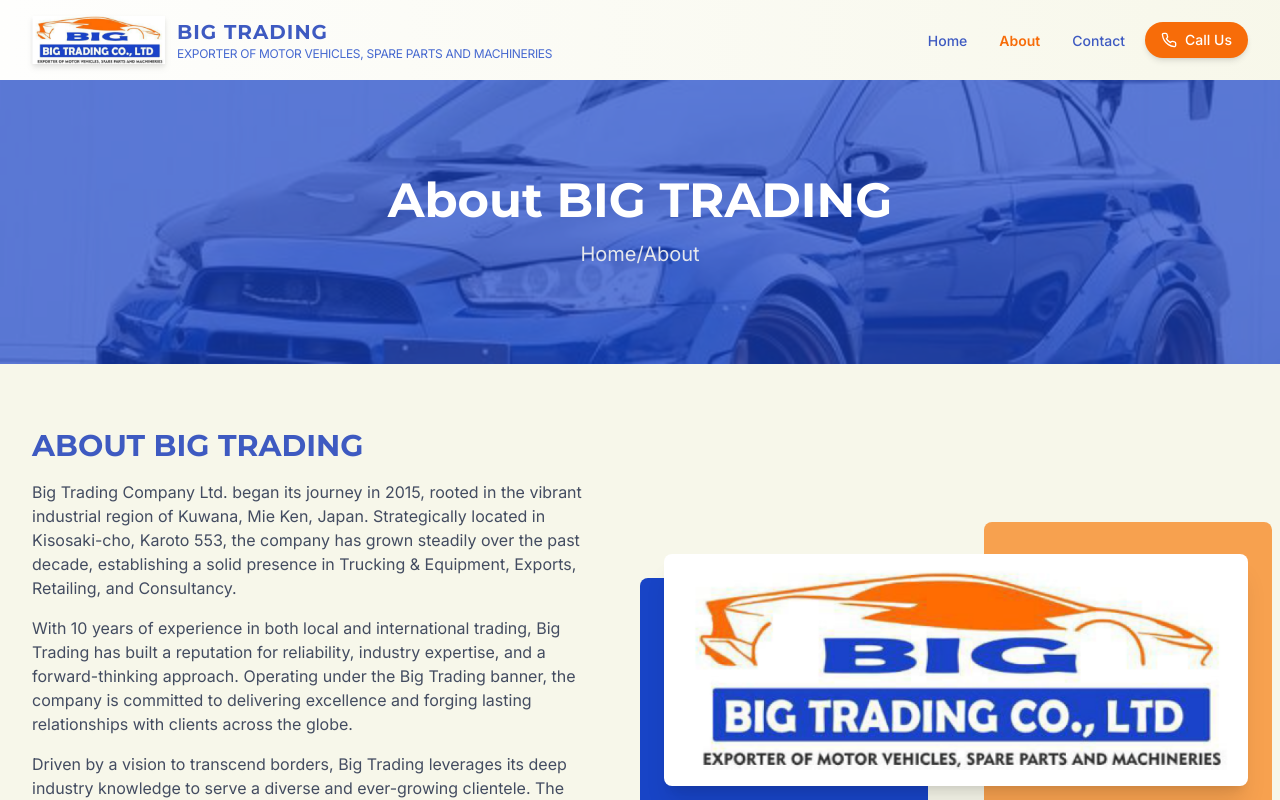
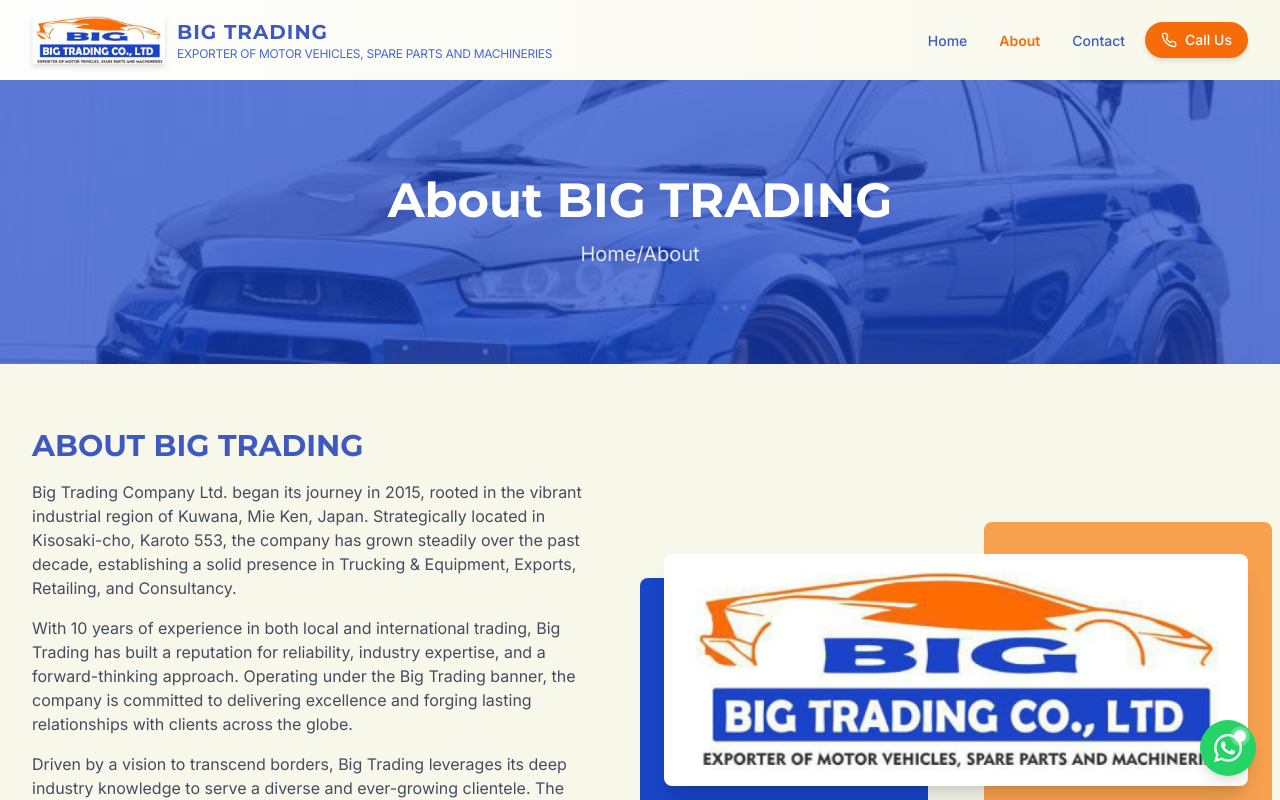
Before and after one commit to nirzaf/bigtradingjp, a React (Vite) app: page /about in a window 1280 px wide. Shown: the top 800 px of the page. Built offline with nearby package versions, Linux system fonts and the light colour scheme.

Commit message:
Add WhatsAppButton component: implement chat functionality with tooltip and animation for enhanced user interaction

```diff
--- a/src/App.tsx
+++ b/src/App.tsx
@@ -6,6 +6,7 @@
 import Footer from './components/layout/Footer';
 import LoadingSpinner from './components/ui/LoadingSpinner';
 import WideBanner from './components/ui/WideBanner';
+import WhatsAppButton from './components/ui/WhatsAppButton';
 
 // Lazy load pages for better performance
 const HomePage = lazy(() => import('./pages/HomePage'));
@@ -41,6 +42,7 @@
         />
       </div>
       <Footer />
+      <WhatsAppButton />
     </div>
   );
 }
--- /dev/null
+++ b/src/components/ui/WhatsAppButton.tsx
@@ -0,0 +1,78 @@
+import { motion, AnimatePresence } from 'framer-motion';
+import { useState } from 'react';
+
+const WhatsAppButton = () => {
+  const [showTooltip, setShowTooltip] = useState(false);
+
+  const handleTouch = () => {
+    setShowTooltip(true);
+    setTimeout(() => setShowTooltip(false), 2000); // Hide tooltip after 2 seconds
+  };
+
+  // Format the phone number for WhatsApp (remove spaces and dashes)
+  const phoneNumber = '+81804213-9008'.replace(/[-\s]/g, '');
+  const defaultMessage = encodeURIComponent('Hello! I am interested in your vehicles/equipment. Can you provide more information?');
+  const whatsappUrl = `https://wa.me/${phoneNumber}?text=${defaultMessage}`;
+
+  return (
+    <div className="fixed bottom-6 right-6 z-50">
+      <motion.a
+        href={whatsappUrl}
+        target="_blank"
+        rel="noopener noreferrer"
+        className="flex items-center justify-center w-14 h-14 bg-[#25D366] rounded-full shadow-lg hover:shadow-xl"
+        whileHover={{ scale: 1.1 }}
+        whileTap={{ scale: 0.9 }}
+        initial={{ opacity: 0, y: 20 }}
+        animate={{ opacity: 1, y: 0 }}
+        transition={{ duration: 0.3 }}
+        aria-label="Chat on WhatsApp"
+        onMouseEnter={() => setShowTooltip(true)}
+        onMouseLeave={() => setShowTooltip(false)}
+        onTouchStart={handleTouch}
+      >
+      <div className="relative">
+        {/* WhatsApp Icon */}
+        <svg
+          xmlns="http://www.w3.org/2000/svg"
+          viewBox="0 0 24 24"
+          className="w-7 h-7 text-white fill-current"
+        >
+          <path d="M17.472 14.382c-.297-.149-1.758-.867-2.03-.967-.273-.099-.471-.148-.67.15-.197.297-.767.966-.94 1.164-.173.199-.347.223-.644.075-.297-.15-1.255-.463-2.39-1.475-.883-.788-1.48-1.761-1.653-2.059-.173-.297-.018-.458.13-.606.134-.133.298-.347.446-.52.149-.174.198-.298.298-.497.099-.198.05-.371-.025-.52-.075-.149-.669-1.612-.916-2.207-.242-.579-.487-.5-.669-.51-.173-.008-.371-.01-.57-.01-.198 0-.52.074-.792.372-.272.297-1.04 1.016-1.04 2.479 0 1.462 1.065 2.875 1.213 3.074.149.198 2.096 3.2 5.077 4.487.709.306 1.262.489 1.694.625.712.227 1.36.195 1.871.118.571-.085 1.758-.719 2.006-1.413.248-.694.248-1.289.173-1.413-.074-.124-.272-.198-.57-.347m-5.421 7.403h-.004a9.87 9.87 0 01-5.031-1.378l-.361-.214-3.741.982.998-3.648-.235-.374a9.86 9.86 0 01-1.51-5.26c.001-5.45 4.436-9.884 9.888-9.884 2.64 0 5.122 1.03 6.988 2.898a9.825 9.825 0 012.893 6.994c-.003 5.45-4.437 9.884-9.885 9.884m8.413-18.297A11.815 11.815 0 0012.05 0C5.495 0 .16 5.335.157 11.892c0 2.096.547 4.142 1.588 5.945L.057 24l6.305-1.654a11.882 11.882 0 005.683 1.448h.005c6.554 0 11.89-5.335 11.893-11.893a11.821 11.821 0 00-3.48-8.413z" />
+        </svg>
+
+        {/* Pulse animation */}
+        <span className="absolute -top-1 -right-1 flex h-3 w-3">
+          <span className="animate-ping absolute inline-flex h-full w-full rounded-full bg-white opacity-75"></span>
+          <span className="relative inline-flex rounded-full h-3 w-3 bg-white"></span>
+        </span>
+      </div>
+    </motion.a>
+
+    {/* Tooltip */}
+    <AnimatePresence>
+      {showTooltip && (
+        <motion.div
+          className="absolute bottom-16 right-0 bg-white text-gray-800 px-4 py-3 rounded-lg shadow-lg whitespace-nowrap border border-gray-100"
+          initial={{ opacity: 0, y: 10, scale: 0.9 }}
+          animate={{ opacity: 1, y: 0, scale: 1 }}
+          exit={{ opacity: 0, y: 10, scale: 0.9 }}
+          transition={{ duration: 0.2 }}
+        >
+          <div className="flex items-center gap-2 mb-1">
+            <svg xmlns="http://www.w3.org/2000/svg" viewBox="0 0 24 24" className="w-4 h-4 text-[#25D366] fill-current">
+              <path d="M17.472 14.382c-.297-.149-1.758-.867-2.03-.967-.273-.099-.471-.148-.67.15-.197.297-.767.966-.94 1.164-.173.199-.347.223-.644.075-.297-.15-1.255-.463-2.39-1.475-.883-.788-1.48-1.761-1.653-2.059-.173-.297-.018-.458.13-.606.134-.133.298-.347.446-.52.149-.174.198-.298.298-.497.099-.198.05-.371-.025-.52-.075-.149-.669-1.612-.916-2.207-.242-.579-.487-.5-.669-.51-.173-.008-.371-.01-.57-.01-.198 0-.52.074-.792.372-.272.297-1.04 1.016-1.04 2.479 0 1.462 1.065 2.875 1.213 3.074.149.198 2.096 3.2 5.077 4.487.709.306 1.262.489 1.694.625.712.227 1.36.195 1.871.118.571-.085 1.758-.719 2.006-1.413.248-.694.248-1.289.173-1.413-.074-.124-.272-.198-.57-.347m-5.421 7.403h-.004a9.87 9.87 0 01-5.031-1.378l-.361-.214-3.741.982.998-3.648-.235-.374a9.86 9.86 0 01-1.51-5.26c.001-5.45 4.436-9.884 9.888-9.884 2.64 0 5.122 1.03 6.988 2.898a9.825 9.825 0 012.893 6.994c-.003 5.45-4.437 9.884-9.885 9.884m8.413-18.297A11.815 11.815 0 0012.05 0C5.495 0 .16 5.335.157 11.892c0 2.096.547 4.142 1.588 5.945L.057 24l6.305-1.654a11.882 11.882 0 005.683 1.448h.005c6.554 0 11.89-5.335 11.893-11.893a11.821 11.821 0 00-3.48-8.413z" />
+            </svg>
+            <div className="font-medium">Chat with us on WhatsApp</div>
+          </div>
+          <div className="text-xs text-gray-600 mb-1">Quick response during business hours</div>
+          <div className="text-sm font-medium text-primary-700">+81 80-4213-9008</div>
+          <div className="absolute -bottom-2 right-6 w-4 h-4 bg-white transform rotate-45 border-r border-b border-gray-100"></div>
+        </motion.div>
+      )}
+    </AnimatePresence>
+    </div>
+  );
+};
+
+export default WhatsAppButton;
```
